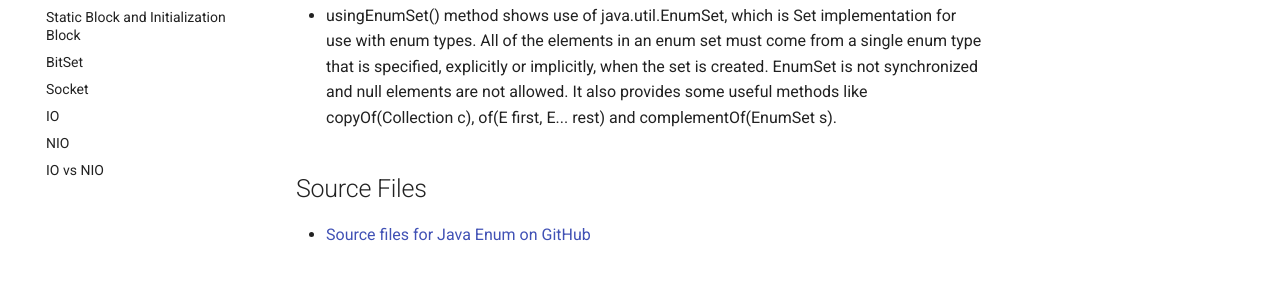
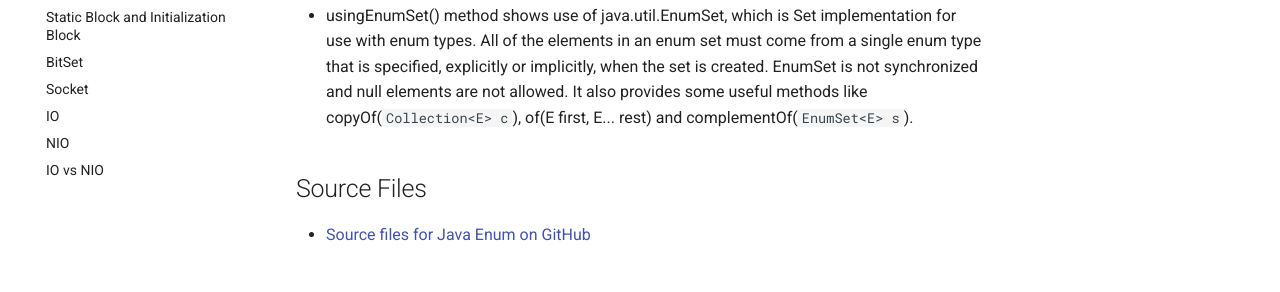
Before and after one commit to jojozhuang/coding-geeks-mkdocs, an MkDocs documentation site: the page built from docs/java-core/java-core-enum.md, in a window 1280 px wide and 900 px high, scrolled down 6211 px. Shown: the part 468-760 px from the top of the window. Built offline with MkDocs 1.6.1 and Material for MkDocs 9.7.7, drawn with Linux system fonts in a browser that asks for light colours.

```diff
--- a/docs/java-core/java-core-enum.md
+++ b/docs/java-core/java-core-enum.md
@@ -286,7 +286,7 @@ Important Points
 * usingEnumValues() method shows the usage of values() method that returns an array containing all of the values of the enum in the order they are declared. Note that this method is automatically generated by java compiler for every enum. You won’t find values() implementation in java.util.Enum class.
 * The usingEnumInSwitch() method shows how to use enum constants in switch case.
 * usingEnumMap() method shows use of java.util.EnumMap, which is introduced in Java 1.5 Collections Framework. EnumMap is Map implementation for use with enum type keys. All of the keys in an enum map must come from a single enum type that is specified, explicitly or implicitly, when the map is created. We can’t use null as key for EnumMap and EnumMap is not synchronized.
-* usingEnumSet() method shows use of java.util.EnumSet, which is Set implementation for use with enum types. All of the elements in an enum set must come from a single enum type that is specified, explicitly or implicitly, when the set is created. EnumSet is not synchronized and null elements are not allowed. It also provides some useful methods like copyOf(Collection<E> c), of(E first, E... rest) and complementOf(EnumSet<E> s).
+* usingEnumSet() method shows use of java.util.EnumSet, which is Set implementation for use with enum types. All of the elements in an enum set must come from a single enum type that is specified, explicitly or implicitly, when the set is created. EnumSet is not synchronized and null elements are not allowed. It also provides some useful methods like copyOf(`Collection<E> c`), of(E first, E... rest) and complementOf(`EnumSet<E> s`).
 
 ## Source Files
 
```
Also changed, not shown: README.md (+14 -3 lines).
